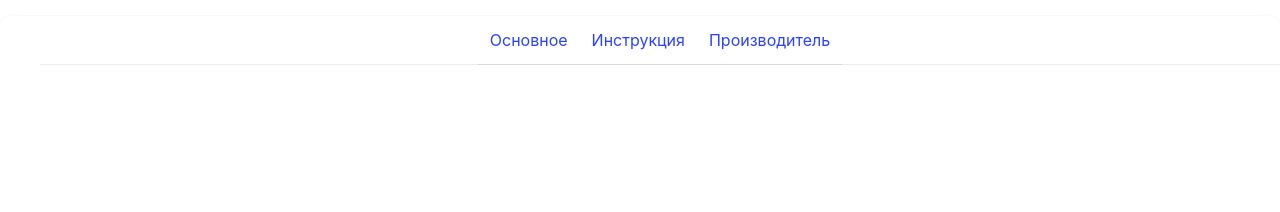
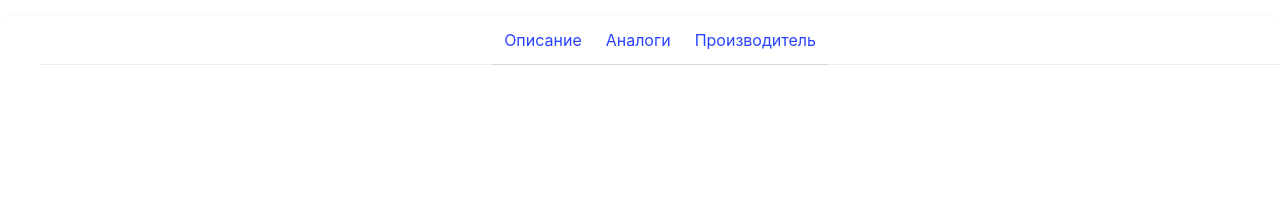
Before and after one commit to w3craft/lienax, a Jekyll site: the page built from index.html, in a window 1280 px wide and 900 px high. Shown: the top 212 px of the window. Built offline with Jekyll 4.4.1, drawn with Linux system fonts in a browser that asks for light colours.

Commit message:
Update menu.yml

```diff
--- a/_data/menu.yml
+++ b/_data/menu.yml
@@ -1,6 +1,6 @@
-- name: Основное
-  link: /#main
-- name: Инструкция
-  link: /#instructions
+- name: Описание
+  link: /#description
+- name: Аналоги
+  link: /#analogues
 - name: Производитель
   link: /#provider
```
